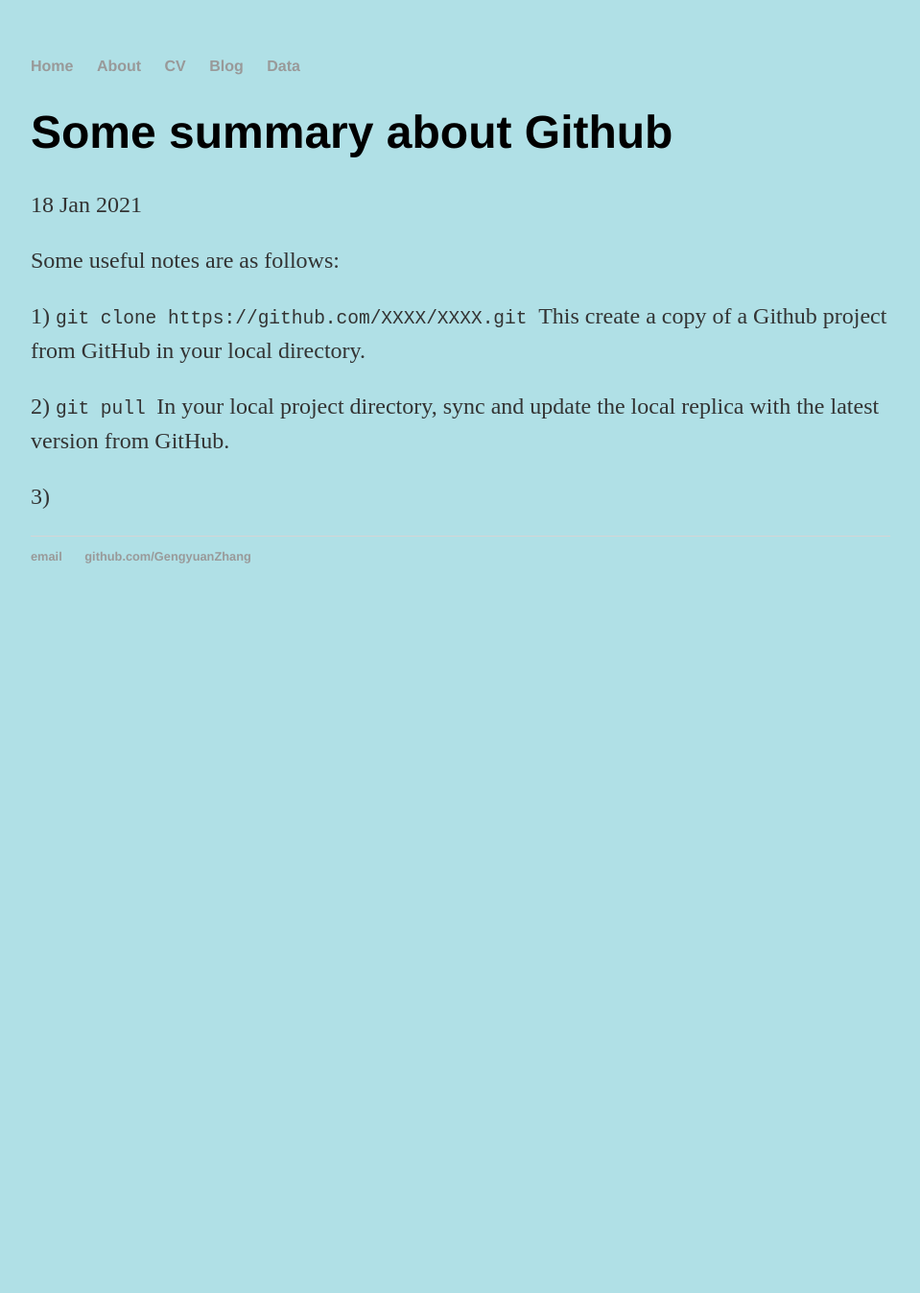
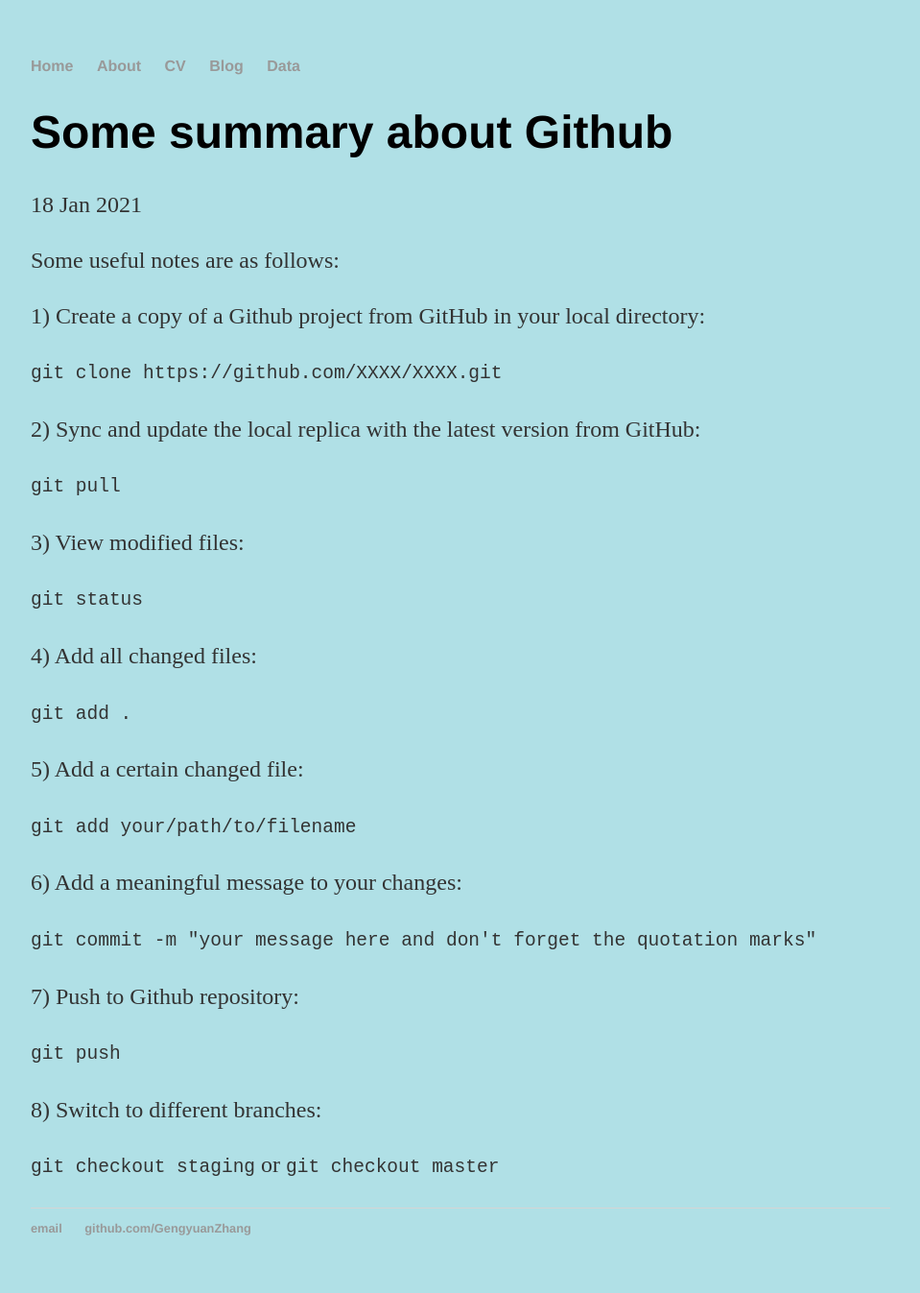
Before and after one commit to GengyuanZhang/GengyuanZhang.github.io, a Jekyll site: the page built from _posts/2021-01-18-2021-gengyuan-zhang-github.md, in a window 1280 px wide. Shown: the whole page at 96% size, without its empty margins (160-1119 px from the left). Built offline with Jekyll 4.4.1, drawn with Linux system fonts in a browser that asks for light colours; before the commit the page ends 900 px from its top, so only the background shows below that.

Commit message:
Update 2021-01-18-2021-gengyuan-zhang-github.md

```diff
--- a/_posts/2021-01-18-2021-gengyuan-zhang-github.md
+++ b/_posts/2021-01-18-2021-gengyuan-zhang-github.md
@@ -6,10 +6,34 @@ date: 2021-01-18
 
 Some useful notes are as follows:
 
-1) <code> git clone https://github.com/XXXX/XXXX.git </code>
-This create a copy of a Github project from GitHub in your local directory.
+1) Create a copy of a Github project from GitHub in your local directory:
 
-2) <code> git pull </code>
-In your local project directory, sync and update the local replica with the latest version from GitHub.
+<code> git clone https://github.com/XXXX/XXXX.git </code>
 
-3)
+2) Sync and update the local replica with the latest version from GitHub:
+
+<code> git pull </code>
+
+3) View modified files:
+
+<code> git status </code>
+
+4) Add all changed files:
+
+<code> git add . </code>
+
+5) Add a certain changed file:
+
+<code> git add your/path/to/filename </code>
+
+6) Add a meaningful message to your changes:
+
+<code> git commit -m "your message here and don't forget the quotation marks"</code>
+
+7) Push to Github repository:
+
+<code> git push </code>
+
+8) Switch to different branches:
+
+<code> git checkout staging</code> or <code> git checkout master </code>
```
